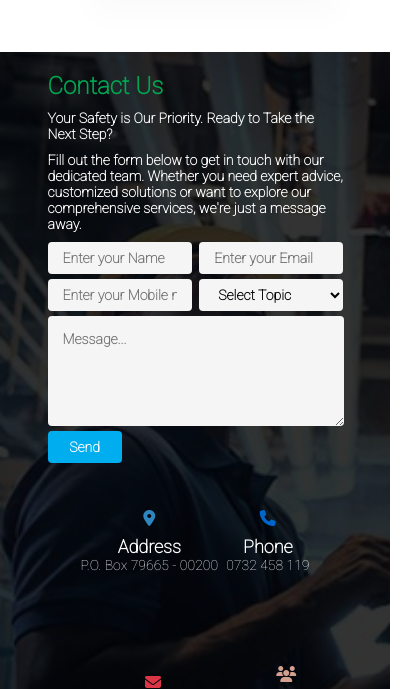
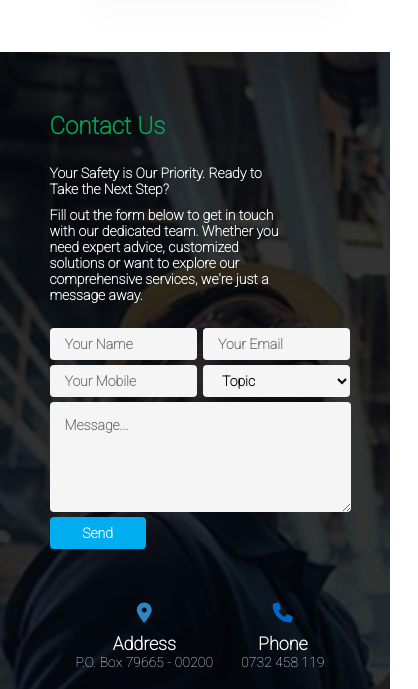
Before and after one commit to byronkenoly/comak, a plain HTML site: page client/html/home.html in a window 390 px wide. Shown: the part 2233-2922 px from the top of the page, 418 px wide, since content can reach past the window. Drawn offline with Linux system fonts and the light colour scheme.

Commit message:
fixed responsiveness of contact form

```diff
--- a/client/css/home.css
+++ b/client/css/home.css
@@ -157,19 +157,29 @@ button a {
     color: #fff;
 }
 
-#content {
+#form-section {
+    min-height: 100vh;
+    width: 100%;
+    background:rgba(0, 0, 0, 0.8) url("../img/contact.jpg");
+    background-blend-mode: darken;
+    background-size: cover;
+    display: flex;
+    align-items: center;
+    justify-content: center;
+}
+
+.form-container {
+    width: 80%;
+    padding: 20px 40px 40px 40px;
+}
+
+.form-container .form-content {
     display: flex;
     align-items: center;
     justify-content: space-between;
-    background:rgba(0, 0, 0, 0.8) url("../img/contact.jpg");
-    background-blend-mode: darken;
-    height: 90vh;
-    width: 100%;
-    background-size: cover;
-    padding: 0 80px;
 }
 
-#content .left-side {
+.form-content .left-side {
     width: 25%;
     height: 100%;
     display: flex;
@@ -178,12 +188,12 @@ button a {
     align-items: center;
 }
 
-#content .left-side .details {
+.form-content .left-side .details {
     margin: 14px;
     text-align: center;
 }
 
-#content .left-side .details i {
+.form-content .left-side .details i {
     font-size: 20px;
     margin-bottom: 10px;
 }
@@ -235,19 +245,19 @@ button a {
     color: #fff;
 }
 
-#content .right-side {
+.form-content .right-side {
     width: 75%;
     margin-left: 75px;
 }
 
-#content .right-side h4 {
+.form-content .right-side h4 {
     font-size: 24px;
     font-weight: 700;
     color: #00A651;
     margin-bottom: 10px;
 }
 
-#content .right-side p {
+.form-content .right-side p {
     width: 80%;
     font-size: 14px;
     font-weight: 600;
@@ -255,7 +265,7 @@ button a {
     margin-bottom: 10px;
 }
 
-#content .right-side form {
+.form-content .right-side form {
     display: flex;
     flex-direction: column;
 }
@@ -263,6 +273,10 @@ button a {
 .right-side .input-row {
     display: flex;
     justify-content: flex-start;
+}
+
+.right-side .p-div {
+    margin: 25px 0;
 }
 
 .right-side form input,
@@ -281,12 +295,12 @@ button a {
 }
 
 .right-side form textarea {
-    width: 80%;
+    width: 100%;
 }
 
 .right-side form input,
 .right-side form select {
-    width: 39%;
+    width: 49%;
 }
 
 .right-side form .marg {
@@ -379,12 +393,14 @@ footer {
     #content .left-side {
         width: 100%;
         flex-direction: row;
+        margin-top: 40px;
         justify-content: center;
         flex-wrap: wrap;
     }
 
     #content .right-side {
         width: 100%;
+        margin-left: 0;
     }
 
     #content .left-side .details i {
@@ -402,13 +418,50 @@ footer {
     }
 }
 
-@media (max-width: 650px){
+@media (max-width: 976px){
+    .form-container {
+        width: 90%;
+        padding: 20px 20px 40px 30px;
+    }
+}
+
+@media (max-width: 820px){
+    .form-container {
+        margin: 40px 0;
+        height: 100%;
+    }
+
+    .form-container .form-content {
+        flex-direction: column-reverse;
+    }
+
+    .form-container .form-content .left-side {
+        width: 100%;
+        flex-direction: row;
+        margin-top: 40px;
+        justify-content: center;
+        flex-wrap: wrap;
+    }
+
+    .form-container .form-content .right-side {
+        width: 100%;
+        margin-left: 0;
+    }
+
+    .right-side button {
+        width: 6rem;
+    }
+}
+
+/* @media (max-width: 650px){
     #content {
         padding: 20px 10px;
     }
 
-    #content .left-side .details {
+
+
+    /* #content .left-side .details {
         margin: 4px;
         text-align: center;
     }
-}
+}*/
--- a/client/html/home.html
+++ b/client/html/home.html
@@ -83,8 +83,9 @@
         </div>
     </section>
 
-    <section>
-        <div id="content">
+    <section id="form-section">
+        <div class="form-container">
+            <div class="form-content">
                 <div class="left-side">
                     <div class="address details">
                         <i class="fas fa-map-marker-alt addr"></i>
@@ -113,18 +114,20 @@
                 </div>
                 <div class="right-side">
                     <h4>Contact Us</h4>
+                    <div class="p-div">
                         <p>Your Safety is Our Priority. Ready to Take the Next Step?</p>
                         <p>Fill out the form below to get in touch with our dedicated team. Whether you need expert advice, customized solutions or want to explore our comprehensive services, we're just a message away.</p>
+                    </div>
                     <form action="https://formsubmit.co/e30b564ef3a64d9551ab4a37e8886de3" method="POST">
                         <div class="input-row">
-                        <input type="text" name="name" placeholder="Enter your Name" class="marg" required>
-                        <input type="email" name="email" placeholder="Enter your Email" required>
+                            <input type="text" name="name" placeholder="Your Name" class="marg" required>
+                            <input type="email" name="email" placeholder="Your Email" required>
                             <!--<input type="hidden" name="_captcha" value="false">-->
                         </div>
                         <div class="input-row">
-                        <input type="text" name="mobile" placeholder="Enter your Mobile number" class="marg" required>
+                            <input type="text" name="mobile" placeholder="Your Mobile" class="marg" required>
                             <select id="topic" name="topicSelected">
-                            <option value="Default" name="">Select Topic</option>
+                                <option value="Default" name="">Topic</option>
                                 <option value="Training">Training</option>
                                 <option value="Audit">Audit</option>
                                 <option value="PPE">Personal Protective Equipment</option>
@@ -138,6 +141,7 @@
                     </form>
                 </div>
             </div>
+        </div>
     </section>
 
     <footer>
```
Lines whose indentation alone changed are shown as unchanged.
